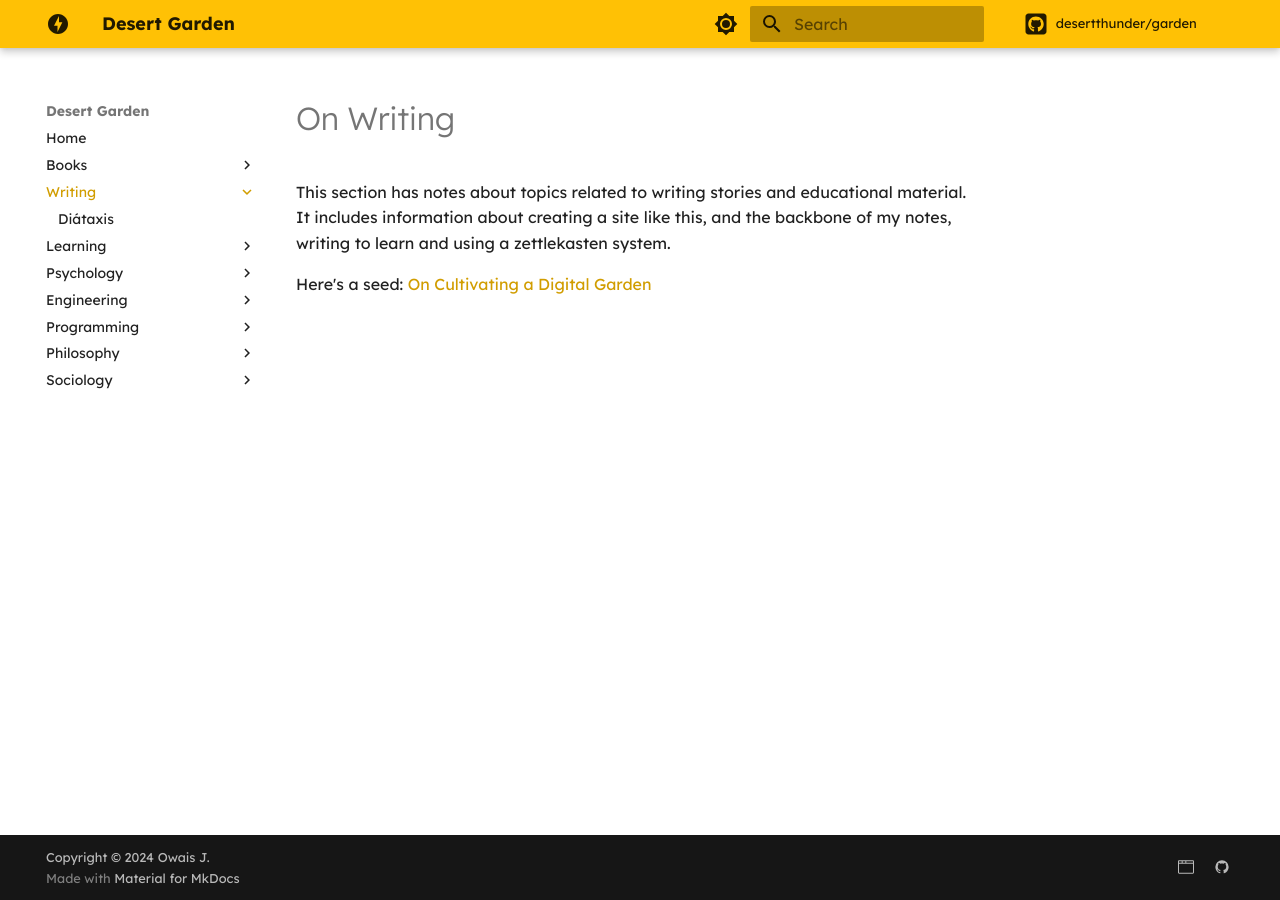
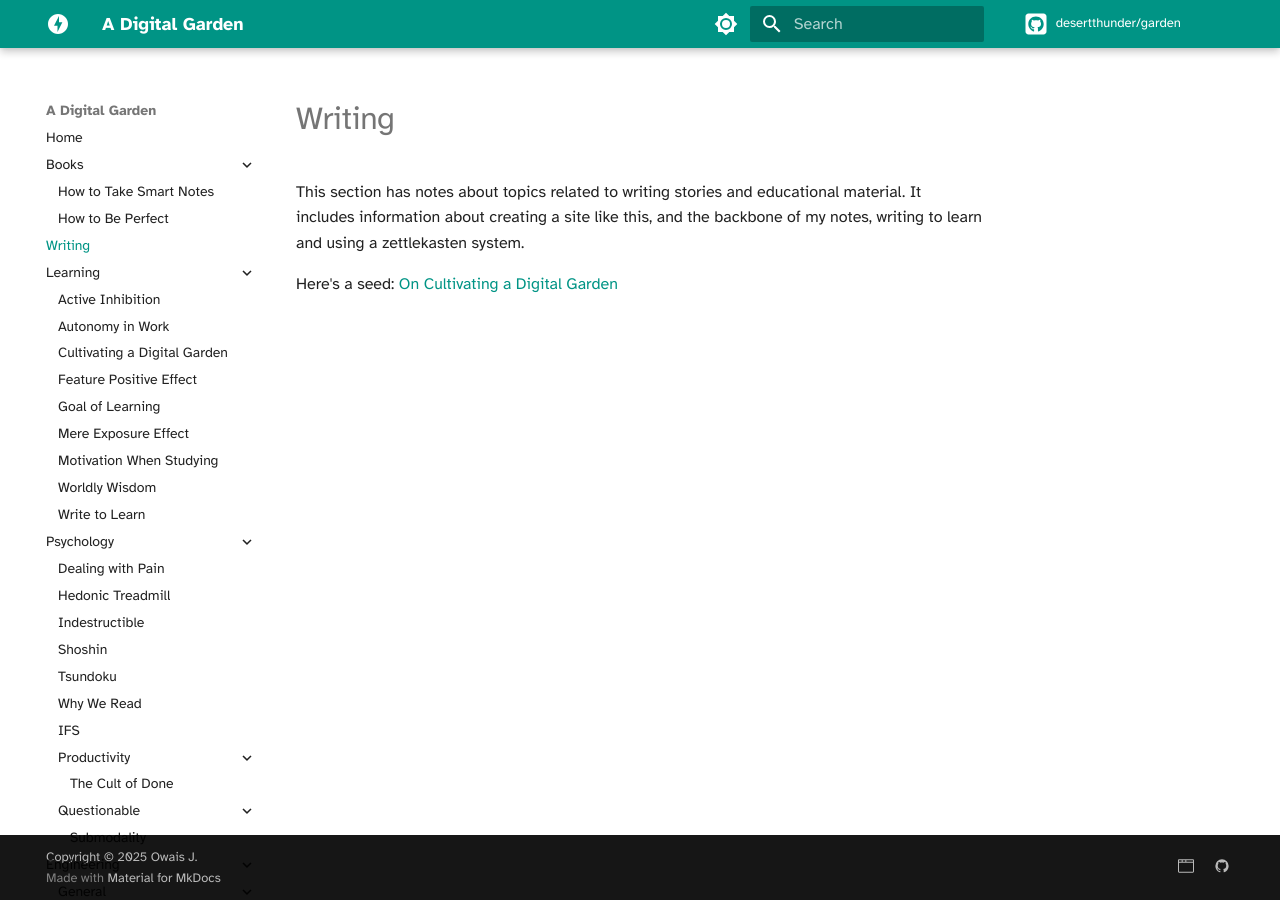
Before and after one commit to desertthunder/garden, an MkDocs documentation site: the page built from docs/writing/README.md, in a window 1280 px wide. Built offline with MkDocs 1.6.1 and Material for MkDocs 9.7.7, drawn with Linux system fonts in a browser that asks for light colours; comment, search, counter and statistics services are not loaded.

Commit message:
updated config with new fonts and theming
added functional programming and rust sections

```diff
--- a/mkdocs.yml
+++ b/mkdocs.yml
@@ -1,143 +1,142 @@
-site_name: Desert Garden
+site_name: A Digital Garden
 site_url: https://desertthunder.github.io/garden
 repo_url: https://github.com/desertthunder/garden
 repo_name: desertthunder/garden
 theme:
-  name: material
-  icon:
-    logo: material/lightning-bolt-circle
-    repo: fontawesome/brands/square-github
-  favicon: assets/favicon.ico
-  font:
-    text: "Lexend"
-    code: "Roboto Mono"
-  features:
-    - navigation.indexes
-    # - navigation.expand
-    - navigation.instant
-    - navigation.instant.prefetch
-    - navigation.instant.progress
-  palette:
-    - media: "(prefers-color-scheme: light)"
-      scheme: default
-      primary: amber
-      accent: deep orange
-      toggle:
-        icon: material/brightness-7
-        name: Switch to dark mode
-    - media: "(prefers-color-scheme: dark)"
-      scheme: slate
-      primary: amber
-      accent: deep orange
-      toggle:
-        icon: material/brightness-4
-        name: Switch to light mode
+    name: material
+    icon:
+        logo: material/lightning-bolt-circle
+        repo: fontawesome/brands/square-github
+    favicon: assets/favicon.ico
+    font:
+        text: "Atkinson Hyperlegible"
+        code: "JetBrains Mono"
+    features:
+        - navigation.indexes
+        - navigation.expand
+        - navigation.instant
+        - navigation.instant.prefetch
+        - navigation.instant.progress
+    palette:
+        - media: "(prefers-color-scheme: light)"
+          scheme: default
+          primary: teal
+          accent: green
+          toggle:
+              icon: material/brightness-7
+              name: Switch to dark mode
+        - media: "(prefers-color-scheme: dark)"
+          scheme: slate
+          primary: green
+          accent: teal
+          toggle:
+              icon: material/brightness-4
+              name: Switch to light mode
 extra:
-  social:
-  - icon: octicons/browser-24
-    link: https://desertthunder.github.io
-  - icon: material/github
-    link: https://github.com/desertthunder
-copyright: Copyright &copy; 2024 Owais J.
+    social:
+        - icon: octicons/browser-24
+          link: https://desertthunder.github.io
+        - icon: material/github
+          link: https://github.com/desertthunder
+copyright: Copyright &copy; 2025 Owais J.
 markdown_extensions:
-  - pymdownx.emoji:
-      emoji_index: !!python/name:material.extensions.emoji.twemoji
-      emoji_generator: !!python/name:material.extensions.emoji.to_svg
-  - toc:
-      permalink: true
-      permalink_title: "Link to this section"
-      title: Table of Contents
-  - pymdownx.superfences:
-        custom_fences:
-        - name: mermaid
-          class: mermaid
-          format: !!python/name:pymdownx.superfences.fence_code_format
-  - pymdownx.tabbed:
-      alternate_style: true
-      combine_header_slug: true
-  - footnotes
-  - admonition
-  - attr_list
-  - def_list
-  - md_in_html
-  - pymdownx.details
+    - pymdownx.emoji:
+          emoji_index: !!python/name:material.extensions.emoji.twemoji
+          emoji_generator: !!python/name:material.extensions.emoji.to_svg
+    - toc:
+          permalink: true
+          permalink_title: "Link to this section"
+          title: Table of Contents
+    - pymdownx.superfences:
+          custom_fences:
+              - name: mermaid
+                class: mermaid
+                format: !!python/name:pymdownx.superfences.fence_code_format
+    - pymdownx.tabbed:
+          alternate_style: true
+          combine_header_slug: true
+    - footnotes
+    - admonition
+    - attr_list
+    - def_list
+    - md_in_html
+    - pymdownx.details
 nav:
-  - Home:
-    - README.md
-  - Books:
-    - books/README.md
-    - How to Take Smart Notes: writing/book-ahrens-2017.md
-    - How to Be Perfect: philosophy/book-schur-2023.md
-  - Writing:
-    - writing/README.md
-    - Diátaxis: writing/diataxis.md
-  - Learning:
-    - Active Inhibition: writing/active_inhibition.md
-    - Autonomy in Work: writing/autonomy_in_work.md
-    - Cultivating a Digital Garden: writing/cultivation.md
-    - Feature Positive Effect: writing/feature_positive_effect.md
-    - Goal of Learning: writing/goal_of_learning.md
-    - Mere Exposure Effect: writing/mere_exposure_effect.md
-    - Motivation When Studying: writing/motivation_when_studying.md
-    - Worldly Wisdom: writing/worldly_wisdom.md
-    - Write to Learn: writing/write_to_learn.md
-  - Psychology:
-    - Dealing with Pain: psychology/dealing-with-pain.md
-    - Hedonic Treadmill: psychology/hedonic-treadmill.md
-    - Indestructible: psychology/indestructible.md
-    - Shoshin: psychology/shoshin.md
-    - Tsundoku: psychology/tsundoku.md
-    - Why We Read: psychology/why-we-read.md
-    - IFS: psychology/ifs.md
-    - Productivity:
-      - The Cult of Done: psychology/productivity/done.md
-    - Questionable:
-      - Submodality: psychology/submodality.md
-  - Engineering:
-    - engineering/README.md
-    - General:
-      - Code Kata: engineering/general/katas.md
-      - Daybook: engineering/general/daybooks.md
-    - Architecture:
-      - Architecture Decision Records: engineering/architecture/adr.md
-    - Command Line API Testing: engineering/bash_http.md
-    - Databases:
-      - DSN: engineering/databases/dsn.md
-    - Web:
-      - Batteries Included: engineering/web/batteries.md
-      - Django:
-        - REST Framework:
-          - engineering/web/django/rest/README.md
-      - Elm: engineering/elm.md
-  - Programming:
-      - programming/README.md
-      - Design Patterns:
-        - Adapter: programming/design/adapter.md
-      - Languages:
-        - Golang:
-          - HTTP Requests: programming/golang/http-requests.md
-        - Python:
-          - Logging: programming/python/logging.md
-          - Named Tuple: programming/python/named-tuple.md
-      - Algorithms:
-        - Dijkstra's Algorithm: algorithms/dijkstra.md
-        - Selection Sort: algorithms/selection-sort.md
-      - Data Structures:
-        - data-structures/README.md
-        - Arrays:
-            - Overview: data-structures/arrays.md
-            - Array-like:
-                - data-structures/collections/README.md
-                - Stacks: data-structures/stacks.md
-        - Trees: data-structures/trees.md
-  - Philosophy:
-    - Aristotle's Problem: philosophy/aristotle-problem.md
-    - Bentham's Scale: philosophy/bentham-scale.md
-    - Heuristic: philosophy/heuristic.md
-    - The Trolley Problem: philosophy/trolley-problem.md
-  - Sociology:
-    - Broken Windows Policing: sociology/broken-windows.md
+    - Home:
+          - README.md
+    - Books:
+          - books/README.md
+          - How to Take Smart Notes: writing/book-ahrens-2017.md
+          - How to Be Perfect: philosophy/book-schur-2023.md
+    - Writing: writing/README.md
+    - Learning:
+          - Active Inhibition: writing/active_inhibition.md
+          - Autonomy in Work: writing/autonomy_in_work.md
+          - Cultivating a Digital Garden: writing/cultivation.md
+          - Feature Positive Effect: writing/feature_positive_effect.md
+          - Goal of Learning: writing/goal_of_learning.md
+          - Mere Exposure Effect: writing/mere_exposure_effect.md
+          - Motivation When Studying: writing/motivation_when_studying.md
+          - Worldly Wisdom: writing/worldly_wisdom.md
+          - Write to Learn: writing/write_to_learn.md
+    - Psychology:
+          - Dealing with Pain: psychology/dealing-with-pain.md
+          - Hedonic Treadmill: psychology/hedonic-treadmill.md
+          - Indestructible: psychology/indestructible.md
+          - Shoshin: psychology/shoshin.md
+          - Tsundoku: psychology/tsundoku.md
+          - Why We Read: psychology/why-we-read.md
+          - IFS: psychology/ifs.md
+          - Productivity:
+                - The Cult of Done: psychology/productivity/done.md
+          - Questionable:
+                - Submodality: psychology/submodality.md
+    - Engineering:
+          - engineering/README.md
+          - General:
+                - Code Kata: engineering/general/katas.md
+                - Daybook: engineering/general/daybooks.md
+          - Architecture:
+                - Architecture Decision Records: engineering/architecture/adr.md
+          - Command Line API Testing: engineering/bash_http.md
+          - Databases:
+                - DSN: engineering/databases/dsn.md
+          - Web:
+                - Batteries Included: engineering/web/batteries.md
+                - Django:
+                      - REST Framework:
+                            - engineering/web/django/rest/README.md
+    - Programming:
+          - programming/README.md
+          - Design Patterns:
+                - Adapter: programming/design/adapter.md
+          - Languages:
+                - Golang:
+                      - HTTP Requests: programming/golang/http-requests.md
+                - Python:
+                      - Logging: programming/python/logging.md
+                      - Named Tuple: programming/python/named-tuple.md
+          - Algorithms:
+                - Dijkstra's Algorithm: algorithms/dijkstra.md
+                - Selection Sort: algorithms/selection-sort.md
+          - Data Structures:
+                - data-structures/README.md
+                - Arrays:
+                      - Overview: data-structures/arrays.md
+                      - Array-like:
+                            - data-structures/collections/README.md
+                            - Stacks: data-structures/stacks.md
+                - Trees: data-structures/trees.md
+          - Functional Programming:
+                - programming/functional-programming/README.md
+    - Philosophy:
+          - Aristotle's Problem: philosophy/aristotle-problem.md
+          - Bentham's Scale: philosophy/bentham-scale.md
+          - Heuristic: philosophy/heuristic.md
+          - The Trolley Problem: philosophy/trolley-problem.md
+    - Sociology:
+          - Broken Windows Policing: sociology/broken-windows.md
 plugins:
-  - search
-  - git-revision-date-localized:
-        fallback_to_build_date: true
+    - search
+    - git-revision-date-localized:
+          fallback_to_build_date: true
```
Also changed, not shown: docs/README.md (+5 -4 lines), docs/programming/functional-programming/README.md (added, +19 -0 lines), docs/programming/rust/module-system.md (added, +12 -0 lines).
